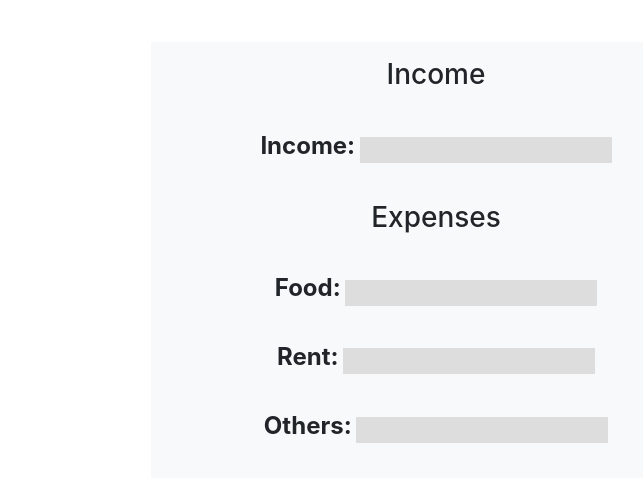
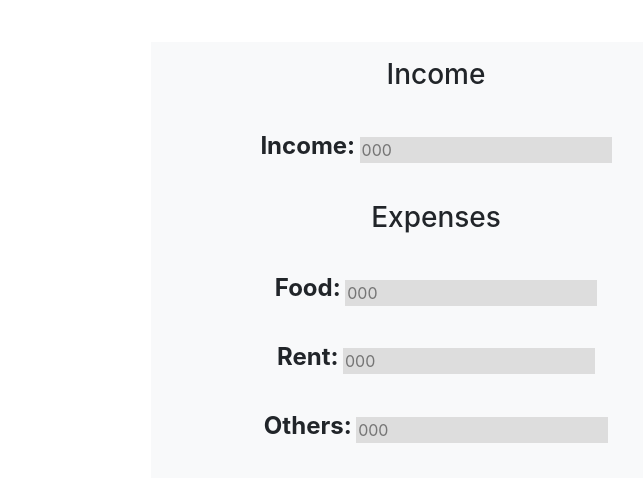
Before and after one commit to moazzemhossainnahid/money-master, a plain HTML site: page index.html in a window 1280 px wide. Shown: the part 181-659 px from the top of the page, 489-1132 px from the left. Drawn offline with Linux system fonts and the light colour scheme.

Commit message:
Eighth Commit

```diff
--- a/index.html
+++ b/index.html
@@ -28,7 +28,7 @@
                     <h3 class="display-6 py-3">Income</h3>
                     <div class="py-3 d-flex justify-content-center align-items-center">
                         <h4 class="font-weight-bold">Income: </h4> &nbsp;
-                        <input style="background-color: #ddd; border: none;" type="number" name="" id="income" value="">
+                        <input style="background-color: #ddd; border: none;" placeholder="000" type="number" name="" id="income" value="">
                     </div>
                     <div class="notify-section">
                         <p style="display: none;" id="failedI" class="notify text-danger">❌ Please Enter Your Monthly Income !</p>
@@ -37,7 +37,7 @@
                     <h3 class="display-6 py-3">Expenses</h3>
                     <div class="py-3 d-flex justify-content-center align-items-center">
                         <h4 class="font-weight-bold">Food: </h4> &nbsp;
-                        <input type="number" name="" id="food" value="">
+                        <input type="number" name="" placeholder="000" id="food" value="">
                     </div>
                     <div class="notify-section">
                         <p style="display: none;" id="failedF" class="notify text-danger">❌ Please Enter Your Monthly Food Cost !</p>
@@ -45,7 +45,7 @@
                     </div>
                     <div class="py-3 d-flex justify-content-center align-items-center">
                         <h4 class="font-weight-bold">Rent: </h4> &nbsp;
-                        <input type="number" name="" id="rent" value="">
+                        <input type="number" name="" placeholder="000" id="rent" value="">
                     </div>
                     <div class="notify-section">
                         <p style="display: none;" id="failedR" class="notify text-danger">❌ Please Enter Your Monthly Rent Cost !</p>
@@ -53,7 +53,7 @@
                     </div>
                     <div class="py-3 d-flex justify-content-center align-items-center">
                         <h4 class="font-weight-bold">Others: </h4> &nbsp;
-                        <input type="number" name="" id="others" value="">
+                        <input type="number" name="" placeholder="000" id="others" value="">
                     </div>
                     <div class="notify-section">
                         <p style="display: none;" id="failedO" class="notify text-danger">❌ Please Enter Your Monthly Others Cost !</p>
@@ -77,7 +77,7 @@
 
                     <div class="py-3 d-flex justify-content-center align-items-center">
                         <h4 class="font-weight-bold">Save: </h4> &nbsp;
-                        <input style="width: 70px;" type="number" name="" id="saveInput" value="20">  &nbsp;
+                        <input style="width: 70px;" type="number" placeholder="000" name="" id="saveInput" value="20">  &nbsp;
                         <h4 class="font-weight-bold"> % </h4> &nbsp;
                         <button id="saveBtn" class="btn btn-success px-4 ">Save</button>
                     </div>
```
